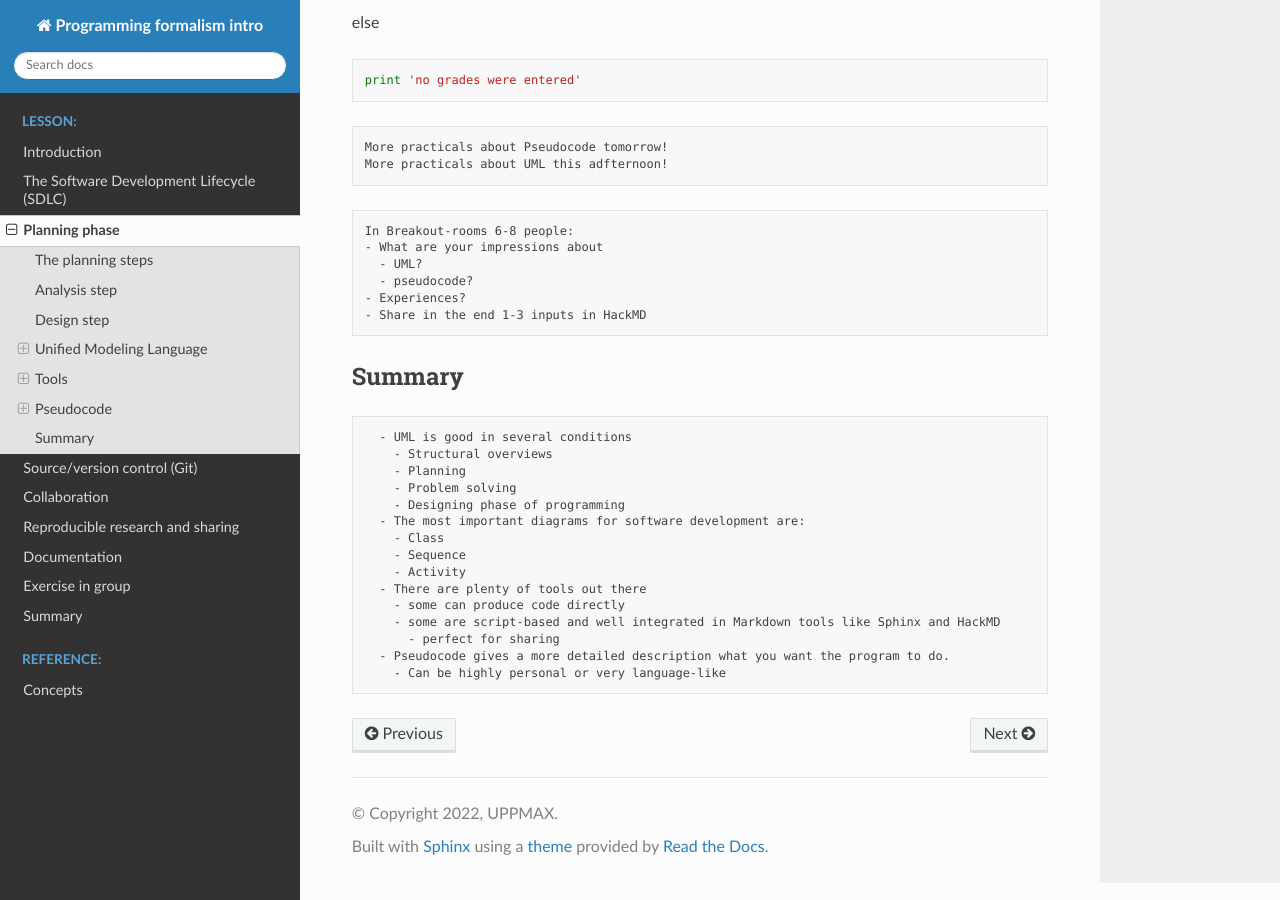
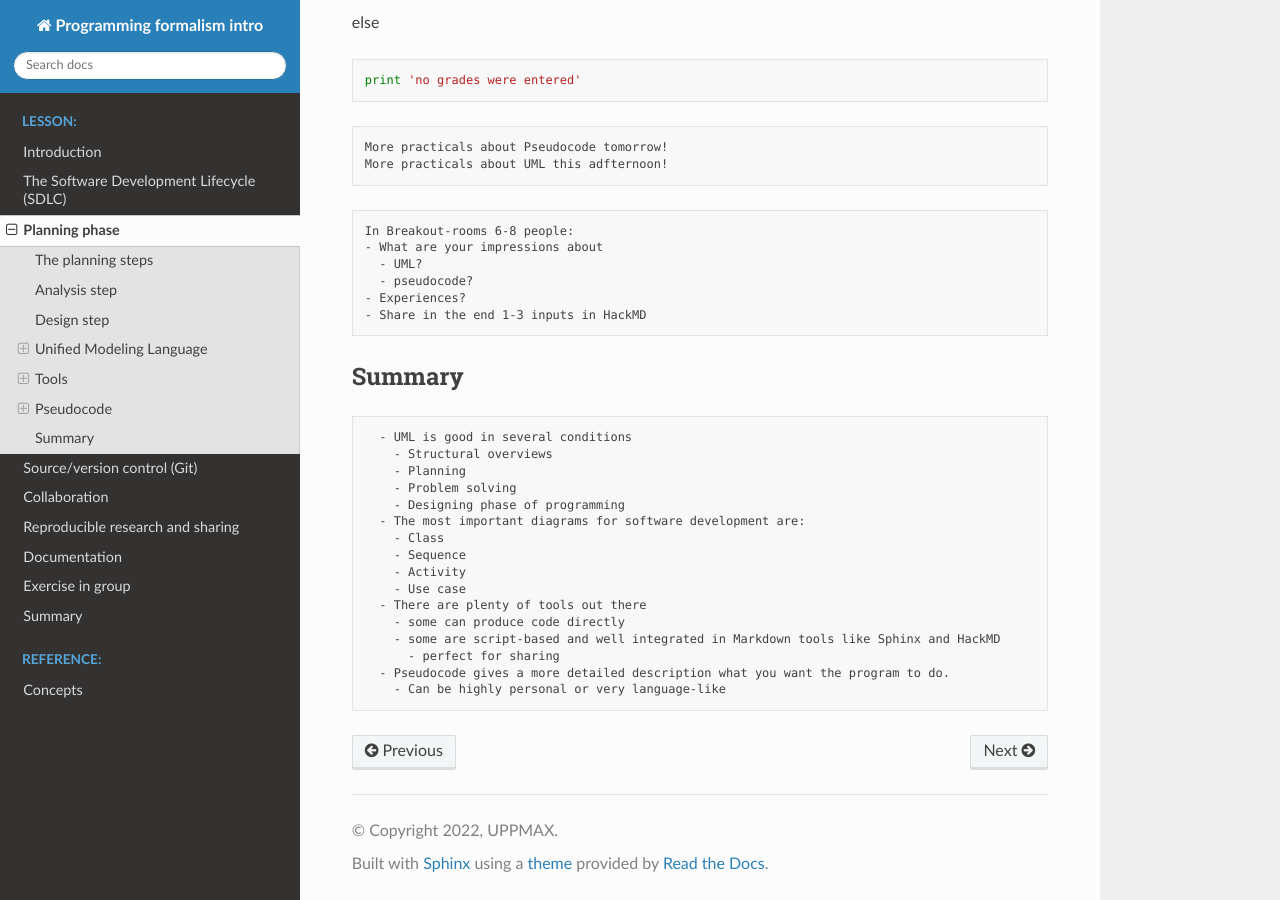
Before and after one commit to UPPMAX/programming_formalisms_intro, a Sphinx documentation site: the page built from doc/flowcharts.md, in a window 1280 px wide and 900 px high, scrolled down 7120 px. Built offline with Sphinx 7.4.7 and the Read the Docs theme 2.0.0, drawn with Linux system fonts in a browser that asks for light colours; pages that are not in the unit, such as notebooks, are missing from menus.

Commit message:
Update flowcharts.md

```diff
--- a/doc/flowcharts.md
+++ b/doc/flowcharts.md
@@ -350,6 +350,7 @@ In Breakout-rooms 6-8 people:
     - Class
     - Sequence
     - Activity
+    - Use case
   - There are plenty of tools out there
     - some can produce code directly
     - some are script-based and well integrated in Markdown tools like Sphinx and HackMD
```
